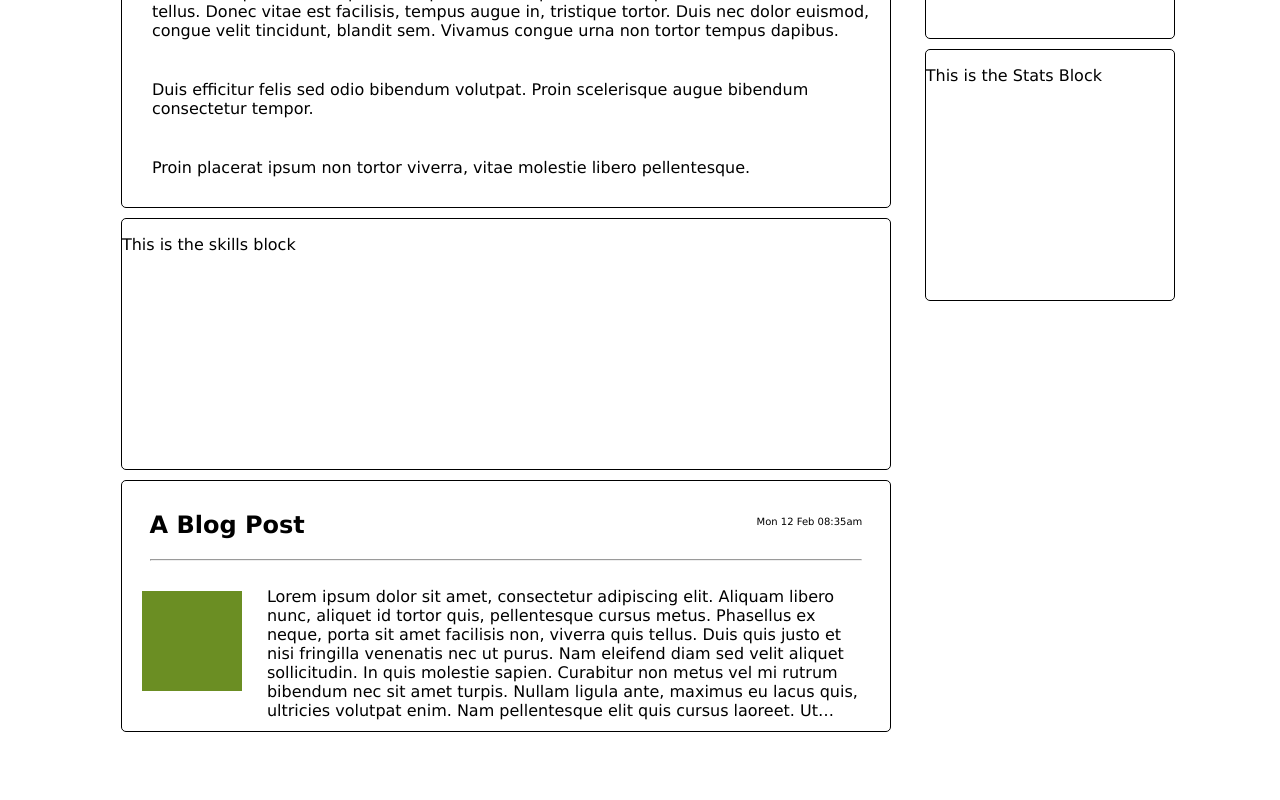
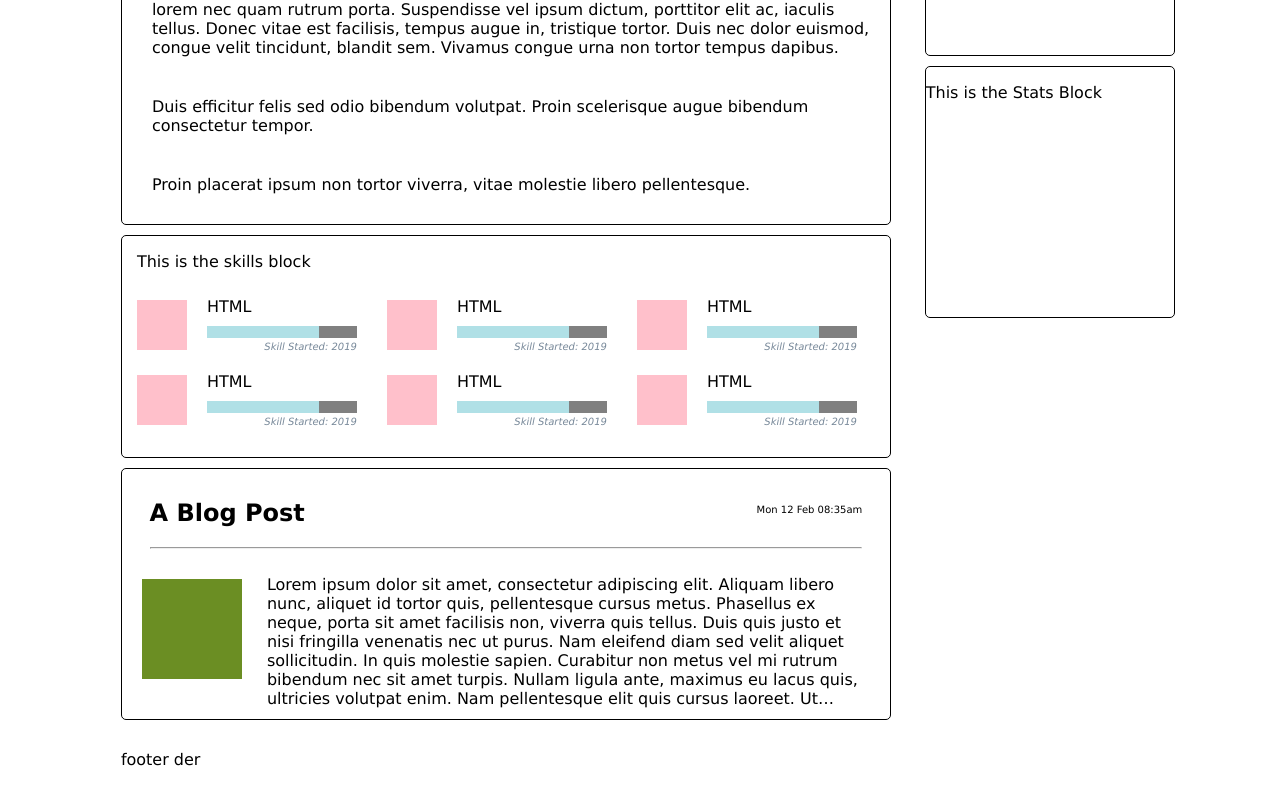
Before and after one commit to haze-bear/hazebear, a React (Create React App) app: page / in a window 1280 px wide. Shown: the part 894-1694 px from the top of the page. Before the commit the page ends 1626 px from the top, so only its background shows below. Built offline with nearby package versions, Linux system fonts and the light colour scheme.

Commit message:
added skills and footer

```diff
--- a/src/App.js
+++ b/src/App.js
@@ -6,6 +6,7 @@ import Header from './components/header/header'
 import AsideBlock from './components/asideBlock/asideBlock'
 import Blog from './components/blog/blog'
 import MainBlock from './components/mainBlock/mainBlock'
+import Footer from './components/footer/footer';
 import Nav from './components/navigation/navigation'
 import Stats from './components/stats/stats'
 import Skills from './components/skills/skills'
@@ -31,12 +32,21 @@ class App extends Component {
         Routing will be handled through here.
          */}
         <div className='main'>
+
           <MainBlock></MainBlock>
+
+         {/* Skills and Proficiencies in languages, software and other tech skills
+          Look into pulling Codewars scores etc, any other code minigames?
+         */}
+
 
           <Skills></Skills>
 
           {/* BLog will need container creating to populate with API requests. using <Blog/> as a child. */}
           <Blog Title="A Blog Post" DateTime="Mon 12 Feb 08:35am" Content="Lorem ipsum dolor sit amet, consectetur adipiscing elit. Aliquam libero nunc, aliquet id tortor quis, pellentesque cursus metus. Phasellus ex neque, porta sit amet facilisis non, viverra quis tellus. Duis quis justo et nisi fringilla venenatis nec ut purus. Nam eleifend diam sed velit aliquet sollicitudin. In quis molestie sapien. Curabitur non metus vel mi rutrum bibendum nec sit amet turpis. Nullam ligula ante, maximus eu lacus quis, ultricies volutpat enim. Nam pellentesque elit quis cursus laoreet. Ut elementum et urna eu viverra. Lorem ipsum dolor sit amet, consectetur adipiscing elit. Aliquam libero nunc, aliquet id tortor quis, pellentesque cursus metus. Phasellus ex neque, porta sit amet facilisis non, viverra quis tellus. Duis quis justo et nisi fringilla venenatis nec ut purus. Nam eleifend diam sed velit aliquet sollicitudin. In quis molestie sapien. Curabitur non metus vel mi rutrum bibendum nec sit amet turpis. Nullam ligula ante, maximus eu lacus quis, ultricies volutpat enim. Nam pellentesque elit quis cursus laoreet. Ut elementum et urna eu viverra." />
+
+          <Footer></Footer>
+
         </div>
 
         {/*
--- /dev/null
+++ b/src/components/footer/footer.css
@@ -0,0 +1,4 @@
+.FooterContainer {
+    height: 50px;
+    margin-top: 30px;
+}
--- /dev/null
+++ b/src/components/footer/footer.js
@@ -0,0 +1,12 @@
+import React from 'react'
+import './footer.css'
+
+function Footer() {
+    return (
+        <div className='FooterContainer'>
+            footer der
+        </div>
+    )
+}
+
+export default Footer;
--- /dev/null
+++ b/src/components/skills/skillItem.css
@@ -0,0 +1,43 @@
+.SkillItemContainer {
+    margin: 10px;
+    min-width: 230px;
+    max-width: 230px;
+    display: flex;
+    flex-flow: row;
+    align-items: center;
+    justify-content: center;
+}
+
+.SkillItemBody {
+    margin-left: 20px;
+}
+
+.SkillItemTitle {
+    margin: 0px 0px 10px 0px;
+}
+
+.SkillStarted {
+    font-size: 10px;
+    font-style: italic;
+    color: lightslategray;
+    margin: 3px 0px 0px 0px;
+    float: right;
+}
+
+.SkillProgressBar {
+    width: 150px;
+    height: 12px;
+    background-color: grey;
+}
+
+.SkillProgress {
+    width: 75%;
+    background-color: powderblue;
+    height: 12px;
+}
+
+.SkillImagePH {
+    background-color: pink;
+    height: 50px;
+    width: 50px;
+}
--- /dev/null
+++ b/src/components/skills/skillItem.js
@@ -0,0 +1,24 @@
+import React from 'react'
+import './skillItem.css'
+
+// Want a pull forward animation on hover,
+// 3d ish efect of the card lifting upload, corresponding glow underneath
+function SkillItem(props) {
+    return (
+        <div className='SkillItemContainer'>
+            <div className="SkillImagePH">
+            </div>
+
+            <div className='SkillItemBody'>
+                <p className='SkillItemTitle'>HTML</p>
+                <div className='SkillProgressBar'>
+                    <div className='SkillProgress'>
+                    </div>
+                </div>
+                <p className='SkillStarted'>Skill Started: 2019</p>
+            </div>
+        </div>
+    )
+}
+
+export default SkillItem;
--- a/src/components/skills/skills.css
+++ b/src/components/skills/skills.css
@@ -1,6 +1,18 @@
 .skillsContainer {
     border: 1px solid black;
     border-radius: 5px;
-    height: 250px;
     margin-top: 10px;
+    padding-bottom: 20px;
 }
+
+.SkillsContainerTitle {
+    margin-left: 15px;
+}
+
+.SkillItemWrapper{
+    display: flex;
+    flex-flow: row;
+    flex-wrap: wrap;
+    align-items: center;
+    width: 100%;
+}
--- a/src/components/skills/skills.js
+++ b/src/components/skills/skills.js
@@ -1,11 +1,21 @@
 import React from 'react'
 import './skills.css'
 
+import SkillItem from './skillItem';
 
 function Skills() {
     return (
         <div className='skillsContainer'>
-            <p>This is the skills block</p>
+            <p className='SkillsContainerTitle'>This is the skills block</p>
+            <div className='SkillItemWrapper'>
+                <SkillItem></SkillItem>
+                <SkillItem></SkillItem>
+                <SkillItem></SkillItem>
+                <SkillItem></SkillItem>
+                <SkillItem></SkillItem>
+                <SkillItem></SkillItem>
+            </div>
+
         </div>
     )
 }
```
